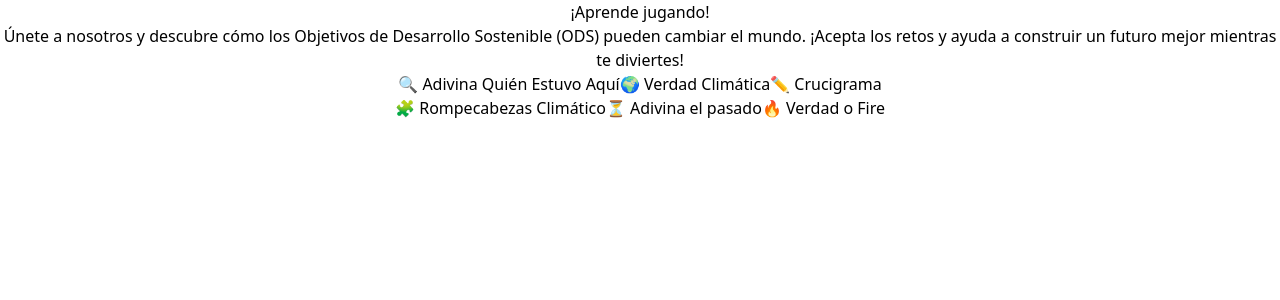
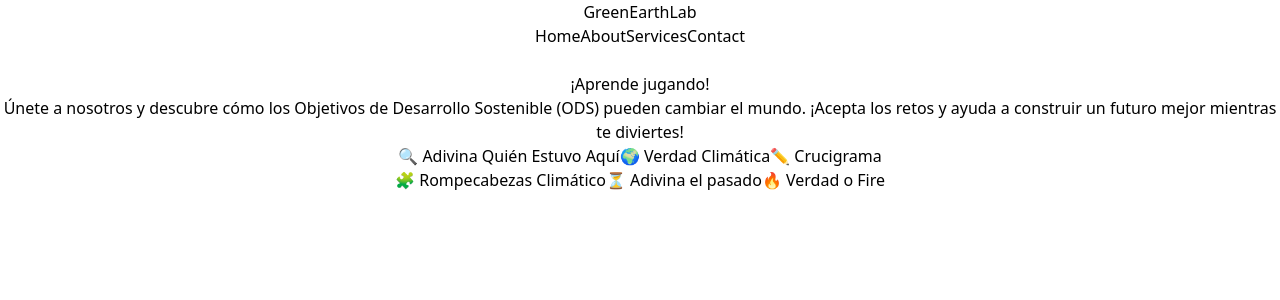
Before and after one commit to Eufanzky/green-earth-lab, a React (Vite) app: page /retos in a window 1280 px wide. Shown: the top 300 px of the page. Built offline with nearby package versions, Linux system fonts and the light colour scheme.

Commit message:
diseño v2

```diff
--- a/src/pages/Biodiversidad.jsx
+++ b/src/pages/Biodiversidad.jsx
@@ -30,7 +30,7 @@ function Biodiversidad() {
     {
       image: b4,
       description:
-        'También conocido como "baiji", el delfín del río Yangtze fue visto por última vez en 2002. En 2006, investigadores recorrieron 3.200 kilómetros del río para encontrar uno, pero no tuvieron éxito. Según la Conservación de Ballenas y Delfines (WDC), el baiji es el primer delfín que se extingue por culpa del ser humano.Causa de la extinciónLas principales causas de su extinción fueron la sobrepesca, la contaminación, la pérdida de hábitat, la caza furtiva y el tráfico de barcos',
+        'También conocido como "baiji", el delfín del río Yangtze fue visto por última vez en 2002. En 2006, investigadores recorrieron 3.200 kilómetros del río para encontrar uno, pero no tuvieron éxito. Según la Conservación de Ballenas y Delfines (WDC), el baiji es el primer delfín que se extingue por culpa del ser humano, causa de la extinción. Las principales causas de su extinción fueron la sobrepesca, la contaminación, la pérdida de hábitat, la caza furtiva y el tráfico de barcos',
     },
     {
       image: b5,
@@ -40,7 +40,7 @@ function Biodiversidad() {
     {
       image: b6,
       description:
-        'El íbice de los Pirineos se extinguió oficialmente en 2000, pero fue "resucitado" en 2009 mediante un clon hecho con ADN de muestras conservadas. La cría sobrevivió el parto, pero murió poco después por problemas en los pulmones.Causa de la extinciónLa extinción fue causada por la caza excesiva en el siglo XIX.',
+        'El íbice de los Pirineos se extinguió oficialmente en 2000, pero fue "resucitado" en 2009 mediante un clon hecho con ADN de muestras conservadas. La cría sobrevivió el parto, pero murió poco después por problemas en los pulmones. Causa de la extinciónLa extinción fue causada por la caza excesiva en el siglo XIX.',
     },
     {
       image: b7,
--- a/src/pages/Retos.jsx
+++ b/src/pages/Retos.jsx
@@ -1,8 +1,12 @@
 import React from 'react';
+import Navbar from "../components/NavBar";
 
 const Retos = () => {
   return (
-    <div className="min-h-screen bg-gradient-to-b from-blue-500 to-green-500 flex flex-col items-center justify-center text-center space-y-6">
+    <>
+    <Navbar/>
+      <div className="min-h-screen bg-gradient-to-b from-blue-500 to-green-500 flex flex-col items-center justify-center text-center space-y-6">
+
       <h1 className="text-7xl font-bold text-white mb-8 drop-shadow-lg animate-bounce">
         ¡Aprende jugando!
       </h1>
@@ -20,7 +24,7 @@ const Retos = () => {
             🔍 Adivina Quién Estuvo Aquí
           </a>
           <a
-            href="https://puzzel.org/es/matching-pairs/play?p=-O8Td9WwJ5OSYDyFUy2p"
+            href="https://puzzel.org/es/quiz/play?p=-O8TuuLI2PQUKbDNbBnX"
             className="border-2 border-black text-black bg-transparent px-8 py-6 rounded-full text-2xl font-semibold shadow-lg hover:bg-green-500 hover:text-white hover:border-green-500 transition duration-300 ease-in-out"
           >
             🌍 Verdad Climática
@@ -54,6 +58,9 @@ const Retos = () => {
         </div>
       </div>
     </div>
+
+    </>
+
   );
 };
 
```
